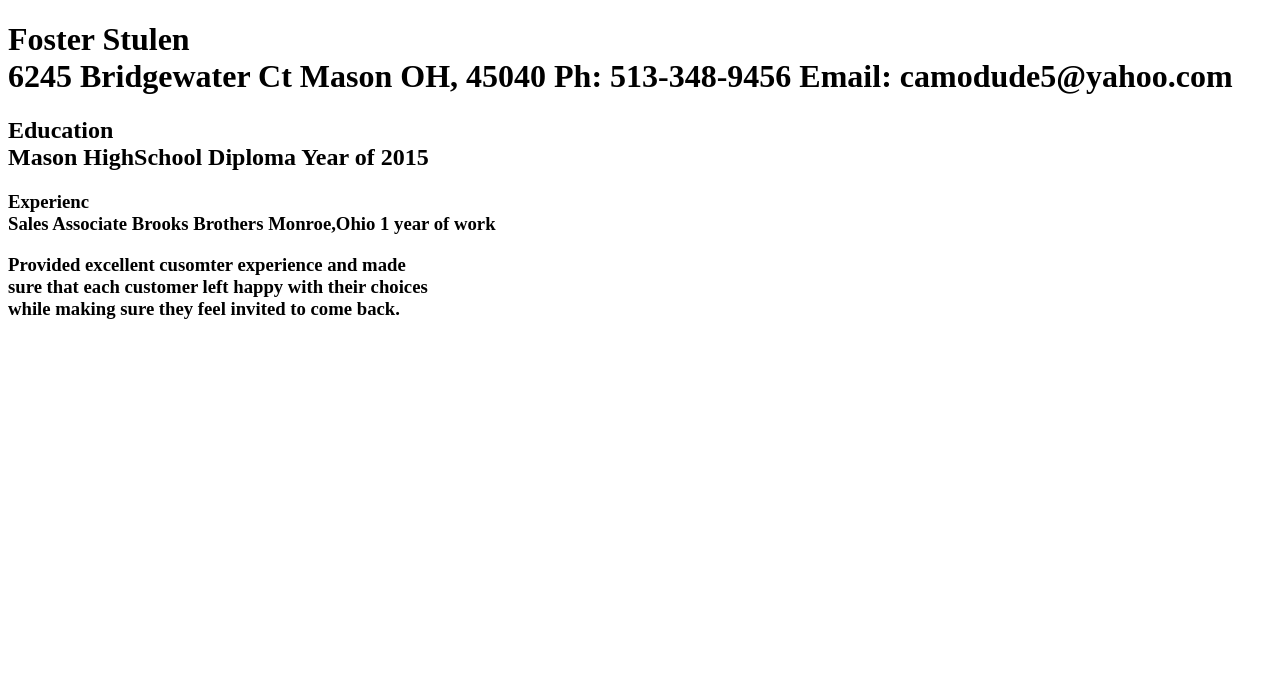
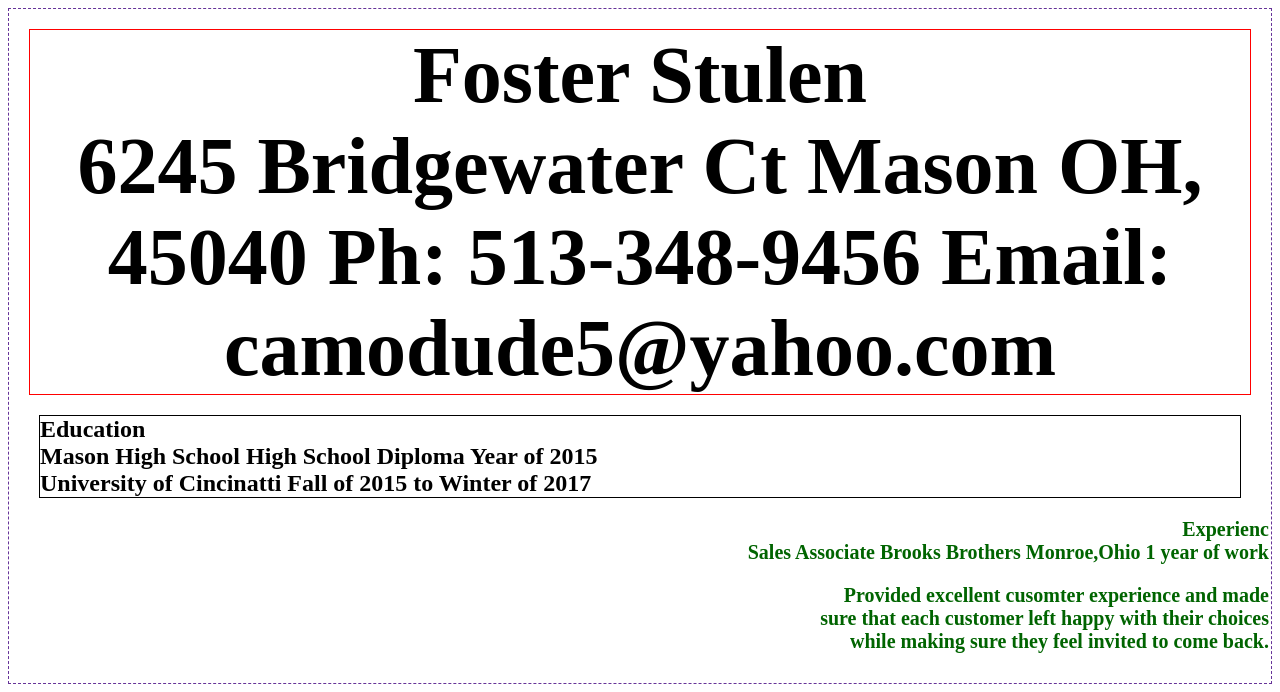
Before and after one commit to propofthedead/Learning-html, a plain HTML site: page cv.html in a window 1280 px wide. Drawn offline with Linux system fonts and the light colour scheme.

Commit message:
Made some changes build upon the resume page of the project and learned bordering and margins

```diff
--- a/cv.html
+++ b/cv.html
@@ -3,7 +3,29 @@
     <head>
 
         <title>a assingment</title>
+        <style>
 
+            div{
+                border: 1.5px dashed rebeccapurple;
+
+            }
+            h1{
+                border: 1px solid red;
+                margin: 20px;
+                text-align: center;
+                font-size: 5em;
+            }
+            h2{
+                border: .5px solid black;
+                margin: 20px 30px;
+            }
+            h3{
+                margin: 10px 2px 30px 40px;
+                text-align: right;
+                font-size: 15pt;
+                color:darkgreen;
+            }
+        </style>
     </head>
     <body>
         <div>
@@ -15,9 +37,11 @@
             </h1>
             <h2>
                 Education<br/>
-                <span>Mason</span>
-                <span>HighSchool Diploma</span>
-                <span>Year of 2015</span>
+                <span>Mason High School</span>
+                <span>High School Diploma</span>
+                <span>Year of 2015</span><br/>
+                <span>University of Cincinatti</span>
+                <span>Fall of 2015 to Winter of 2017</span>
             </h2>
 
             <h3>
```
Also changed, not shown: SideBySideDivs.html (+7 -2 lines).
